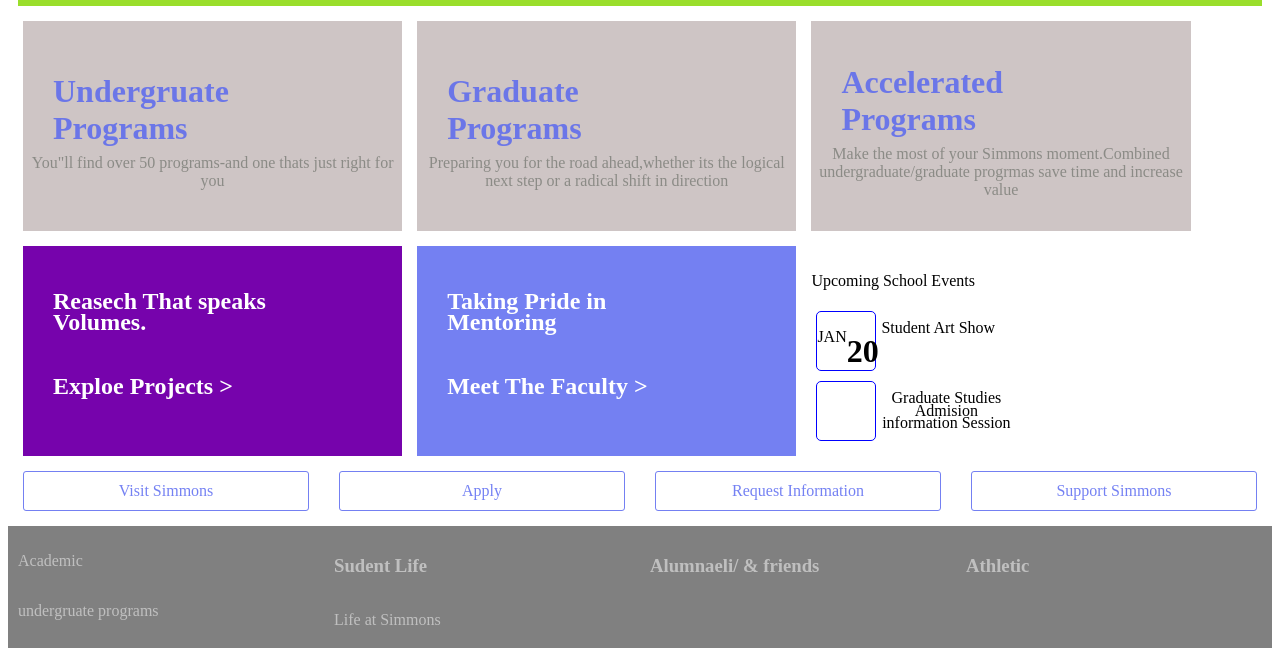
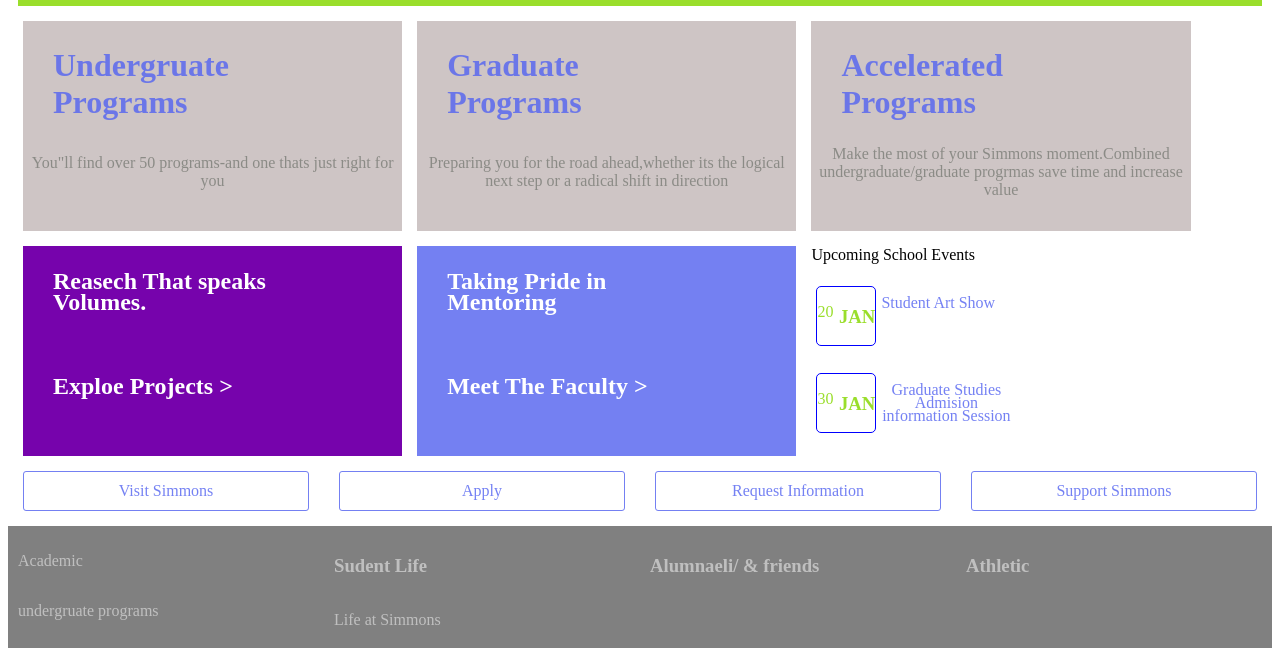
Before and after one commit to audriusxp/9-uzduotis-31, a plain HTML site: page index.html in a window 1280 px wide. Shown: the part 705-1353 px from the top of the page. Drawn offline with Linux system fonts and the light colour scheme.

Commit message:
padirbeta prie 6 kvadrato kolkas nesigauna sudeti vertikaliai menesio dienos ir menesio pavadinimo

```diff
--- a/index.html
+++ b/index.html
@@ -79,15 +79,21 @@
         <div class="kortele1-tekstas"><a class="nuoroda-kvadratu1" href="www.skelbiu.lt"><h2>Meet The Faculty > </h2></a></div>
     </div>
     <div class="korteles1" id="spalvos3">
-        <div class="kvadrato-virsus-apacia"> <p>Upcoming School Events</p>
+        <div class="kvadrato-virsus-apacia" id="spalvos-4">  Upcoming School Events
         </div>
         <div class="kvadrato-vidurys">
-            <div class="mazas-kvadratas"><p>JAN</p><h1> 20</H1>
+            <div class="mazas-kvadratas">
+                <div class="kvadratas-kvadrate"><p>20</p></div>
+                <div class="kvadratas-kvadrate"><h3>JAN</h3></div>
             </div>
             <div class="tekstas"><p>Student Art Show</p></div>
         </div>
         <div class="kvadrato-vidurys">
-            <div class="mazas-kvadratas"></div>
+            <div class="mazas-kvadratas">
+                <div class="kvadratas-kvadrate"><p>30</p></div>
+                <div class="kvadratas-kvadrate"><h3>JAN</h3></div>
+
+            </div>
             <div class="tekstas"> <P>Graduate Studies Admision information Session</P></div>
         </div>
         <div class="kvadrato-apacia-apacia"></div>
--- a/style.css
+++ b/style.css
@@ -147,7 +147,7 @@
  }
  .korteles1{
      display: flex;
-     align-content: center;
+
      flex-wrap: wrap;
      text-align: justify;
       width: 30%;
@@ -190,15 +190,20 @@
     background: rgba(85, 100, 240, 0.815);
  }
   #spalvos3{
-     background: white
+     background: white;
+     color:rgba(85, 100, 240, 0.815);
  }
  .kvadrato-virsus-apacia{
      display: flex;
+
      margin: 0%;
      padding-top: 0%;
      width: 100%;
      height: 20pxpx;
 
+ }
+ #spalvos-4{
+     color: black;
  }
  .kvadrato-vidurys{
     display: flex;
@@ -216,6 +221,18 @@
      border: 1px solid blue;
      border-radius: 5px;
      margin: 5px;
+ }
+ .kvadratas-kvadrate{
+     display:flex;
+     flex-direction: column;
+     width: 100%;
+     height: 28px;
+   color: rgba(150, 221, 35, 0.959);
+
+
+
+
+
  }
  .tekstas{
      display: flex;
```
